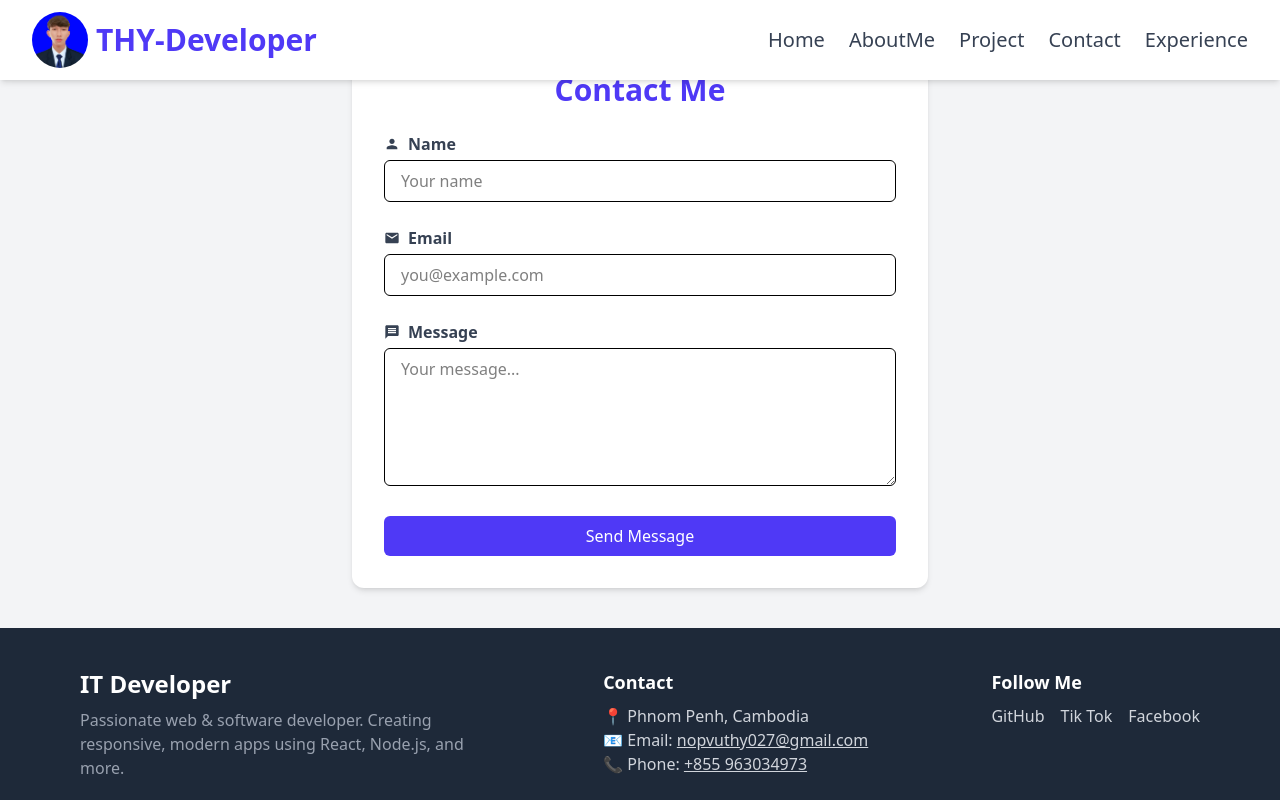
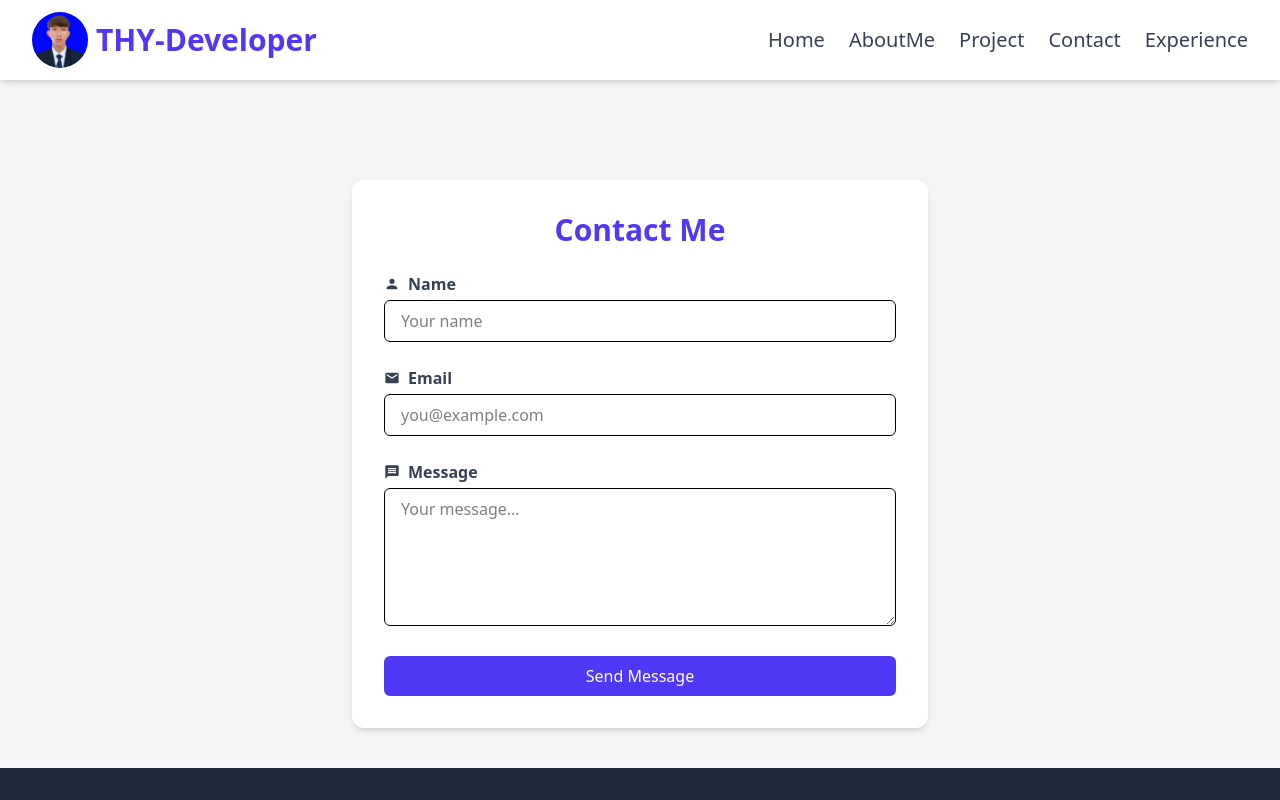
Before and after one commit to Vuthyzzz/thy.react.developer, a React (Vite) app: page /Contact in a window 1280 px wide. Shown: the top 800 px of the page. Built offline with nearby package versions, Linux system fonts and the light colour scheme.

Commit message:
Update this code with project myprofile and push in git hub and vercel

```diff
--- a/src/Certificate.jsx
+++ b/src/Certificate.jsx
@@ -1,6 +1,6 @@
 function Certificate() {
   return (
-    <nav className="bg-gray-200 min-h-screen px-4 py-6">
+    <nav className="bg-gray-200 min-h-screen px-4 py-6 mt-20">
       <h1 className="text-3xl font-bold text-center mb-8">Certificate</h1>
 
       <div className="flex flex-wrap justify-center gap-16">
--- a/src/Contact.jsx
+++ b/src/Contact.jsx
@@ -24,9 +24,9 @@ function Contact() {
   };
 
   return (
-    <section className="bg-gray-100  py-10 px-4">
+    <section className="bg-gray-100  py-10 px-40">
 
-      <div className="max-w-xl mx-auto bg-white p-8 rounded-xl shadow-md">
+      <div className="max-w-xl mx-auto bg-white p-8 rounded-xl shadow-md mt-35">
         <h2 className="text-3xl font-bold text-center text-indigo-600 mb-6">
           Contact Me
         </h2>
--- a/src/Experience.jsx
+++ b/src/Experience.jsx
@@ -2,8 +2,8 @@ import React from 'react';
 
 function Experience() {
   return (
-    <section className="bg-white py-10 px-6 h-158">
-      <div className="max-w-4xl mx-auto">
+    <section className="bg-white py-10 px-6 h-158  mt-31">
+      <div className="max-w-4xl mx-auto" >
         <h2 className="text-3xl font-bold text-center text-indigo-600 mb-8">Experience</h2>
 
         <div className="bg-gray-100 p-6 rounded-xl shadow-md">
--- a/src/MyCV.jsx
+++ b/src/MyCV.jsx
@@ -1,7 +1,7 @@
 function MyCV() {
   return (
     <section className="min-h-screen bg-gray-100 py-10 px-4 flex items-center justify-center">
-      <div className="max-w-4xl w-full bg-white p-6  ">
+      <div className="max-w-4xl w-full bg-white p-6  mt-10">
         <h2 className="text-3xl font-bold text-center text-indigo-600 mb-6">My CV</h2>
         <img
           src="/assets/cv.jpg"
--- a/src/Project.jsx
+++ b/src/Project.jsx
@@ -2,7 +2,7 @@ import React from "react";
 
 function Project() {
   return (
-    <nav className="bg-gray-100 min-h-screen py-10 px-4">
+    <nav className="bg-gray-100 min-h-screen py-10 px-4 mt-20">
       <div className="max-w-4xl mx-auto bg-white rounded-xl shadow-md p-6 flex flex-col lg:flex-row gap-6 items-center">
         <img
           src="/assets/vs1.png"
--- a/src/Support.jsx
+++ b/src/Support.jsx
@@ -2,7 +2,7 @@ import React from 'react';
 
 function Support() {
   return (
-    <section className="bg-gray-100 py-12 ">
+    <section className="bg-gray-100 py-12 mt-22">
       <h2 className="text-3xl font-bold text-center text-indigo-600 mb-10">Support Me</h2>
 
       <div className="flex flex-col md:flex-row justify-center items-center gap-10 max-w-5xl mx-auto  p-8 rounded-xl ">
```
